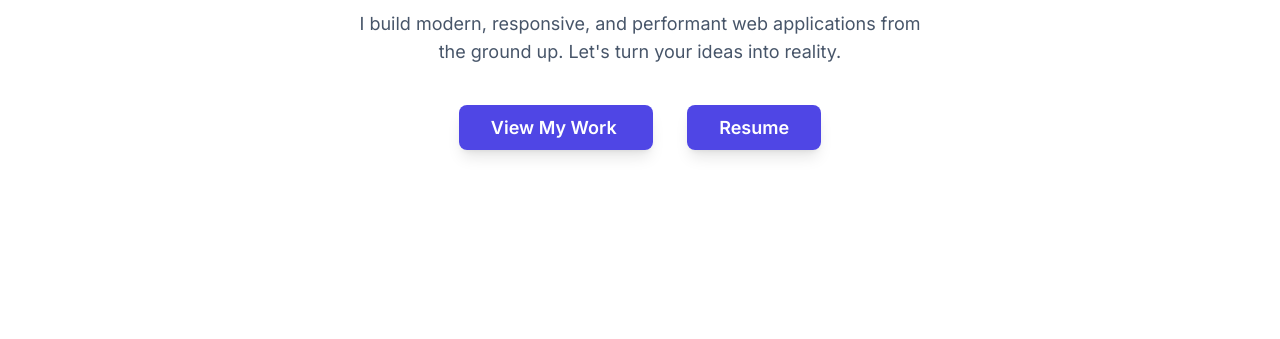
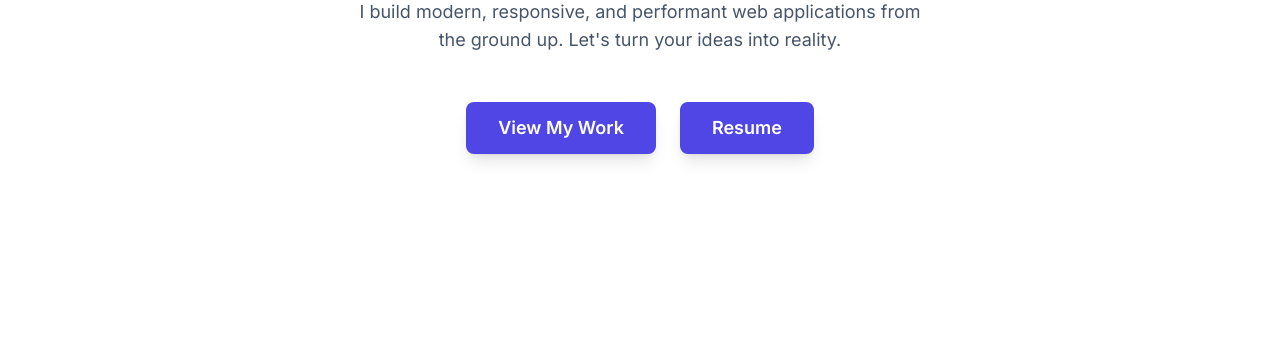
Before and after one commit to KothaRana/portfolio, a plain HTML site: page index.html in a window 1280 px wide. Shown: the part 461-800 px from the top of the page. Drawn offline with nearby package versions, Linux system fonts and the light colour scheme.

Commit message:
new update

```diff
--- a/index.html
+++ b/index.html
@@ -116,12 +116,18 @@
                     <p class="text-lg text-slate-600 mb-12 max-w-xl mx-auto">
                         I build modern, responsive, and performant web applications from the ground up. Let's turn your ideas into reality.
                     </p>
-                    <a href="#projects" class="bg-primary-600 text-white font-semibold px-8 py-3 rounded-lg shadow-lg hover:bg-primary-700 transition duration-300 text-lg">
-                        View My Work
-                    </a>
-                    <a href="https://drive.google.com/file/d/1l6Q-AANTq0itqDML9PMmwYX2vXaoIVJR/view?usp=sharing" class="bg-primary-600 text-white font-semibold px-8 py-3 rounded-lg shadow-lg hover:bg-primary-700 transition duration-300 text-lg" style="margin-left: 34px;">
-                        Resume
-                    </a>
+                    <div class="flex flex-col md:flex-row md:items-center justify-center gap-4 md:gap-6">
+    <a href="#projects"
+       class="bg-primary-600 text-white font-semibold px-8 py-3 rounded-lg shadow-lg hover:bg-primary-700 transition duration-300 text-lg">
+        View My Work
+    </a>
+
+    <a href="https://drive.google.com/file/d/1l6Q-AANTq0itqDML9PMmwYX2vXaoIVJR/view?usp=sharing"
+       class="bg-primary-600 text-white font-semibold px-8 py-3 rounded-lg shadow-lg hover:bg-primary-700 transition duration-300 text-lg">
+        Resume
+    </a>
+                    </div>
+
                 </div>
             </div>
         </section>
```
